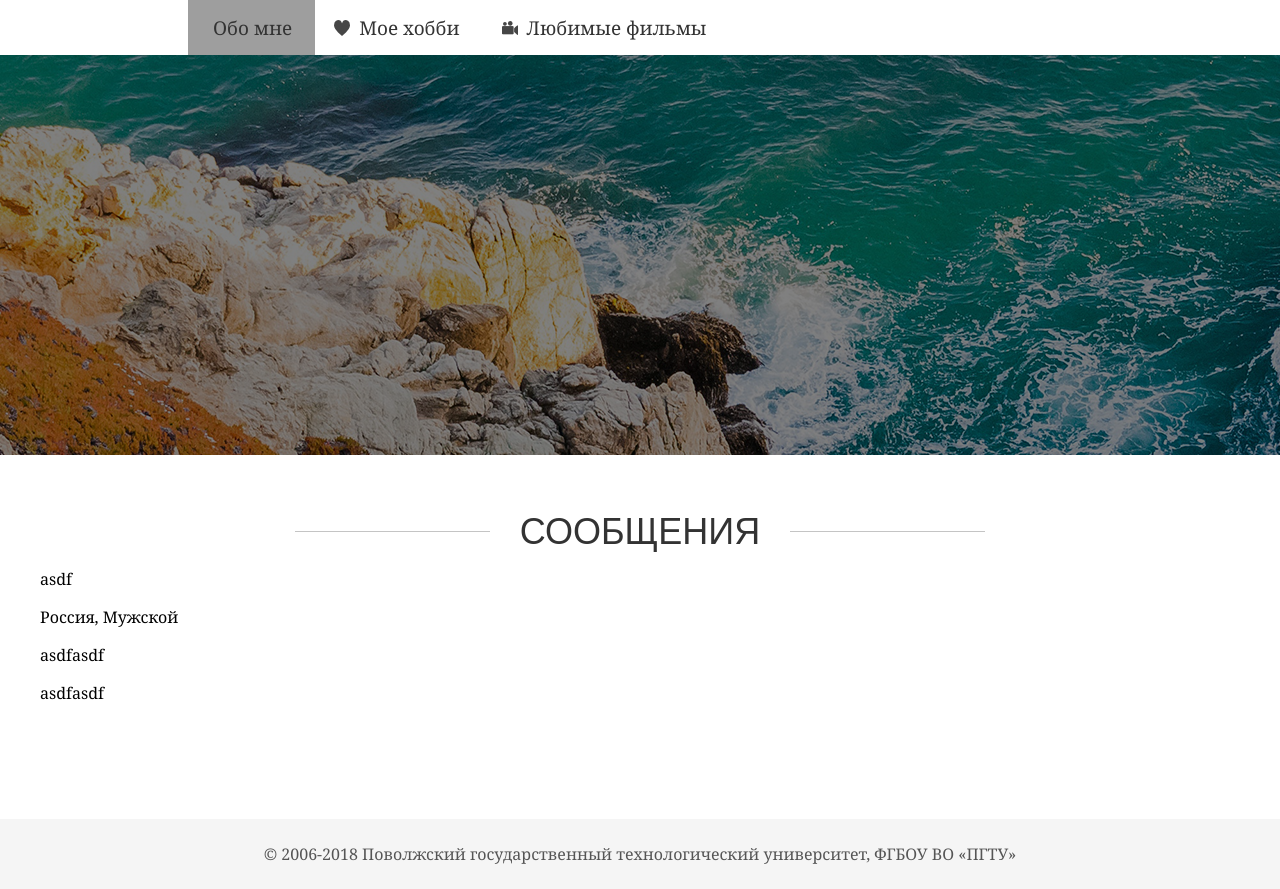
After one commit to kyborq/web-development, a PHP site: page /feedbacks.php in a window 1280 px wide. The commit adds this page. Run offline with PHP 8.4, Linux system fonts and the light colour scheme; grey boxes are pictures that could not be loaded.

Commit message:
Done lw7

```diff
--- a/lw7/src/common.inc.php
+++ b/lw7/src/common.inc.php
@@ -4,3 +4,4 @@ require_once 'utils/template.php';
 require_once 'utils/request.php';
 require_once 'pages/main_page.php';
 require_once 'pages/save_feedback_page.php';
+require_once 'pages/feedbacks_list_page.php';
--- /dev/null
+++ b/lw7/src/pages/feedbacks_list_page.php
@@ -0,0 +1,20 @@
+<?
+
+function feedbackListPage(): void
+{
+    $dir = 'data/';
+    $files = scandir($dir);
+    $messages = [];
+
+    foreach ($files as $value) {
+        $file = explode(".", $value);
+        $path = $dir . $value;
+
+        if ($file[1] === "txt" && file_exists($path)) {
+            $data = json_decode(file_get_contents($path), true);
+            array_push($messages, $data);
+        }
+    }
+
+    renderTemplate("feedbacks.tpl.php", $messages);
+}
--- /dev/null
+++ b/lw7/src/templates/feedbacks.tpl.php
@@ -0,0 +1,42 @@
+<!DOCTYPE html>
+<html lang="ru">
+  <head>
+    <title>Document</title>
+    <meta charset="UTF-8" />
+    <meta name="viewport" content="width=device-width, initial-scale=1.0" />
+    <link rel="preconnect" href="https://fonts.gstatic.com" />
+    <link href="https://fonts.googleapis.com/css2?family=Open+Sans:wght@300;400;600;700;800&display=swap" rel="stylesheet" />
+    <link rel="stylesheet" href="../../web/css/style.css" />
+  </head>
+  <body>
+    <header>
+      <nav class="navigation">
+        <a href="#about" class="navigation__item navigation__item_about">Обо мне</a>
+        <a href="#hobby" class="navigation__item navigation__item_hobby">Мое хобби</a>
+        <a href="#films" class="navigation__item navigation__item_films">Любимые фильмы</a>
+      </nav>
+    </header>
+    <div class="thumbnail"></div>
+
+    <div class="section">
+      <div class="section__content">
+        <h2 class="content__title content__title_center">Сообщения</h2>
+
+        <div class="content__messages">
+          <? foreach ($args as $user): ?>
+            <div class="message">
+              <p><? echo $user["name"] ?></p>
+              <p><? echo $user["country"] . ", " . $user["gender"]; ?></p>
+              <p><? echo $user["email"] ?></p>
+              <p><? echo $user["message"] ?></p>
+            </div>
+          <? endforeach; ?>
+        </div>
+      </div>
+    </div>
+
+    <footer class="footer">
+      <p class="footer__text">© 2006-2018 Поволжский государственный технологический университет, ФГБОУ ВО «ПГТУ»</p>
+    </footer>
+  </body>
+</html>
--- a/lw7/web/css/style.css
+++ b/lw7/web/css/style.css
@@ -395,3 +395,28 @@ body
 {
   margin-top: 24px;
 }
+
+.error
+{
+  color: #f17373;
+  border: 1px solid #f17373;
+  margin: 0 0 16px 0;
+  padding: 16px;
+  background: #f5c4c4;
+  border-radius: 4px;
+}
+
+.information
+{
+  color: #3da75d;
+  border: 1px solid #3da75d;
+  margin: 0 0 16px 0;
+  padding: 16px;
+  background: #c2f5d1;
+  border-radius: 4px;
+}
+
+.message
+{
+  margin-bottom: 32px;
+}
--- /dev/null
+++ b/lw7/web/data/asdfasdf.txt
@@ -0,0 +1 @@
+{"name":"asdf","email":"asdfasdf","country":"Россия","gender":"Мужской","message":"                          asdfasdf"}
--- /dev/null
+++ b/lw7/web/feedbacks.php
@@ -0,0 +1,5 @@
+<?
+
+include "../src/common.inc.php";
+
+feedbackListPage();
```
Also changed, not shown: lw7/src/pages/save_feedback_page.php (+34 -8 lines), lw7/src/templates/main.tpl.php (+15 -9 lines).
